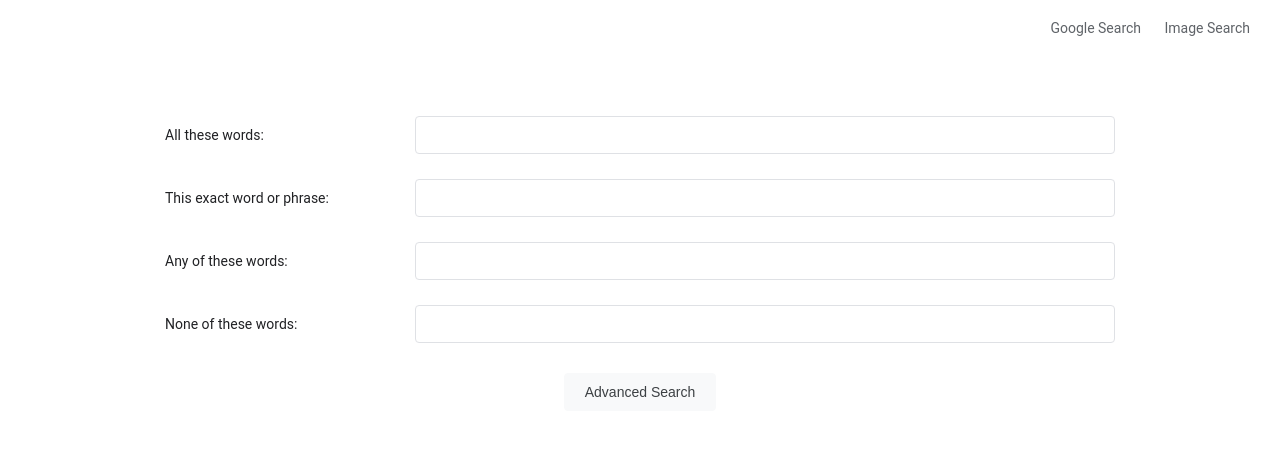
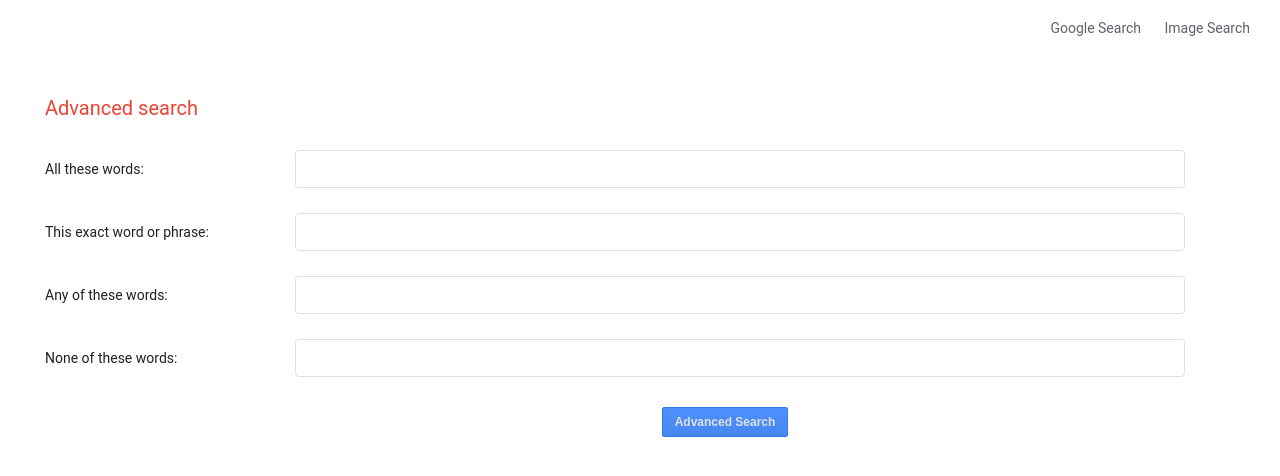
Before and after one commit to svashi09/web50-projects-2020-x-search, a plain HTML site: page advanced.html in a window 1280 px wide. Drawn offline with Linux system fonts and the light colour scheme.

Commit message:
updated advanced search layout

```diff
--- a/advanced.html
+++ b/advanced.html
@@ -12,6 +12,9 @@
     </div>
 
     <div class="advanced-container">
+        <div class="advanced-search-heading">
+            <label>Advanced search</label>
+        </div>
         <form action="https://www.google.com/search">
             <div class="advanced-field">
                 <label>All these words:</label>
@@ -29,7 +32,7 @@
                 <label>None of these words:</label>
                 <input type="text" name="as_eq">
             </div>
-            <div class="button-container">
+            <div class="blue-button-container">
                 <input class="blue-button" type="submit" value="Advanced Search">
             </div>
         </form>
--- a/styles.css
+++ b/styles.css
@@ -99,17 +99,24 @@ body {
     border: 1px solid #dadce0;
 }
 
-/* Advanced Search layout */
+/* Advanced Search page layout */
 .advanced-container {
-    width: 90%;
-    max-width: 950px;
-    margin: 60px auto;
+    max-width: 1140px;
+    min-width: 200px;
+    width: 96%;
+    margin: 40px 2% 0 45px;
+}
+
+.advanced-search-heading {
+    font-size: 20px;
+    color: #ea4335;
+    margin-bottom: 30px;
 }
 
 .advanced-field {
     display: flex;
+    margin-bottom: 25px;
     align-items: center;
-    margin-bottom: 25px;
 }
 
 .advanced-field label {
@@ -124,18 +131,39 @@ body {
     font-size: 14px;
     border: 1px solid #dfe1e5;
     border-radius: 4px;
+    box-sizing: border-box;
 }
 
-/* Google-style blue button for advanced search */
+/* Left-aligned button for Advanced Search */
+.advanced-container .button-container {
+    justify-content: flex-start;
+}
+
+/* Google style blue button for advanced search page */
+
+.blue-button-container {
+    justify-content: center;
+    display: flex;
+    margin-top: 30px;
+    margin-left: 220px;
+    gap: 20px;
+    height: 30px;
+}
+
 .blue-button {
-    background-color: #1a73e8;
-    color: white;
-    border: none;
-    padding: 10px 24px;
-    font-size: 14px;
-    border-radius: 4px;
-    cursor: pointer;
+    box-shadow: none;
+    background-color: #4d90fe;
+    background-image: -webkit-linear-gradient(top, #4d90fe, #4787ed);
+    padding: 0 12px;
+    font-size: 12px;
+    font-weight: bold;
+    text-align: center;
+    white-space: nowrap;
+    border-radius: 2px;
+    cursor: default;
     transition: background-color 0.2s;
+    border: 1px solid #3079ed;
+    color: #dfe1e5;
 }
 
 .blue-button:hover {
```
